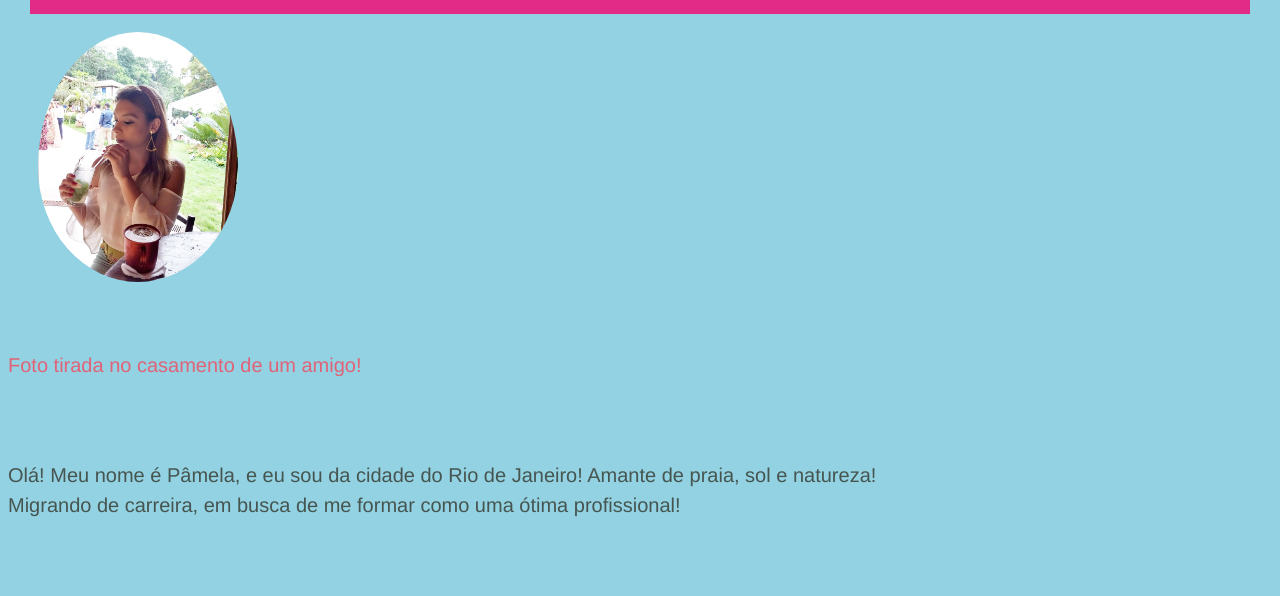
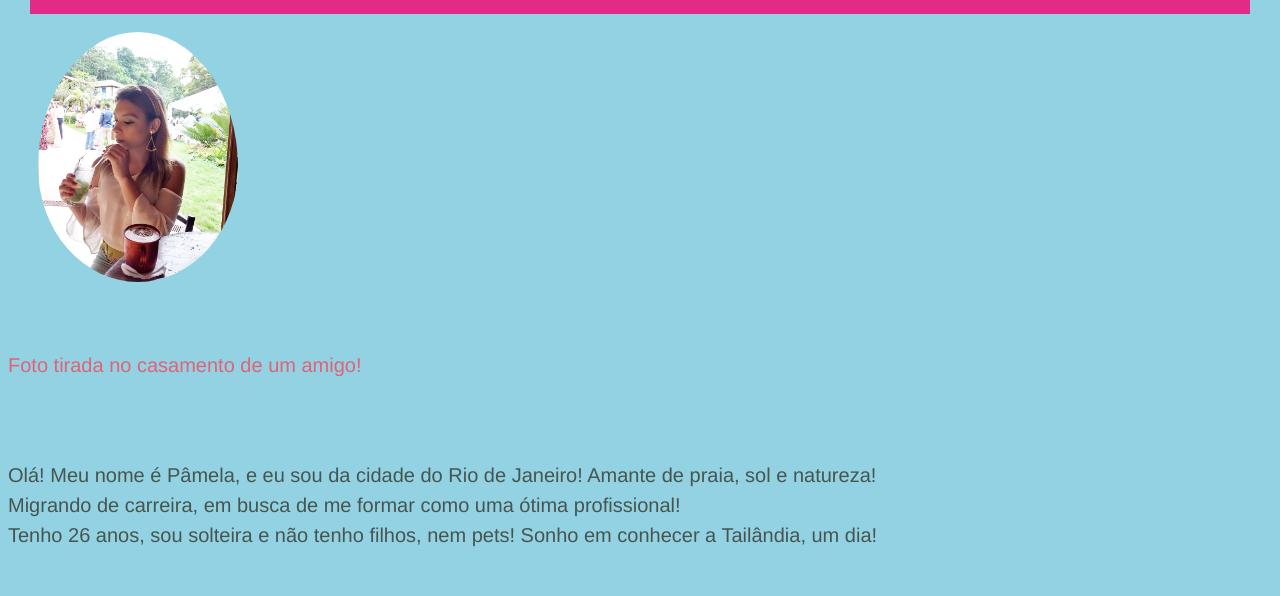
Before and after one commit to pambastos/pambastos.github.io, a plain HTML site: page index.html in a window 1280 px wide. Shown: the part 86-682 px from the top of the page. Drawn offline with Linux system fonts and the light colour scheme.

Commit message:
alterando

```diff
--- a/index.html
+++ b/index.html
@@ -18,7 +18,8 @@
     <br>
     <br>
   <article>
-    <p>Olá! Meu nome é Pâmela, e eu sou da cidade do Rio de Janeiro! Amante de praia, sol e natureza!<br> Migrando de carreira, em busca de me formar como uma ótima profissional!
+    <p>Olá! Meu nome é Pâmela, e eu sou da cidade do Rio de Janeiro! Amante de praia, sol e natureza!<br> Migrando de carreira, em busca de me formar como uma ótima profissional!<br>
+        Tenho 26 anos, sou solteira e não tenho filhos, nem pets! Sonho em conhecer a Tailândia, um dia!
     </p>
   </article>
   <br>
--- a/style.css
+++ b/style.css
@@ -49,6 +49,7 @@ body {
   }
   #titulo {
     color: rgb(220, 99, 224);
+    text-align: center;
     position: fixed;
     top: 0%;
   }
```
